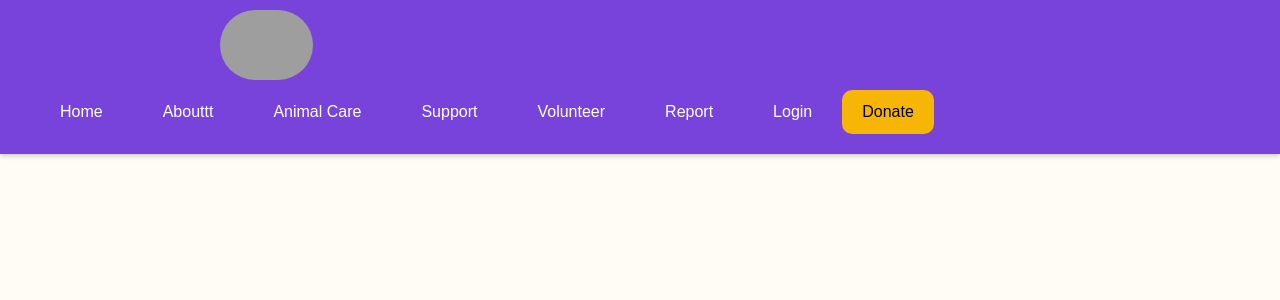
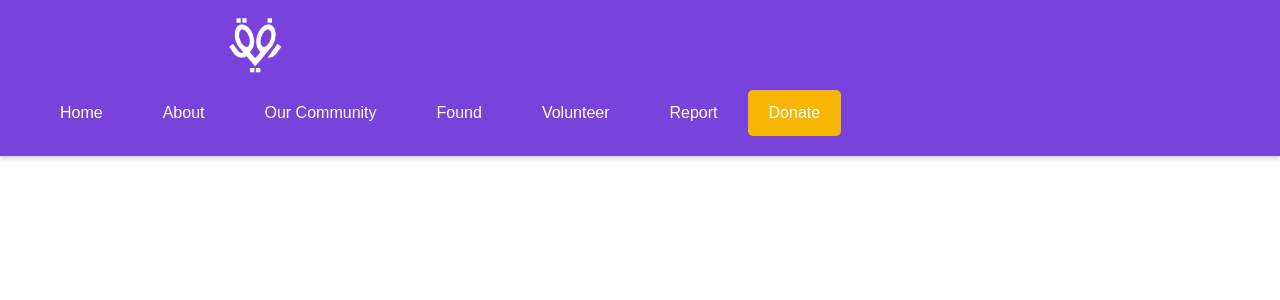
Before and after one commit to Web1-Teams/930am-grp3-repo, a React (Create React App) app: page / in a window 1280 px wide. Shown: the top 300 px of the page. Built offline with nearby package versions, Linux system fonts and the light colour scheme; grey boxes are pictures that could not be loaded.

Commit message:
add react

```diff
--- a/src/components/Card.js
+++ b/src/components/Card.js
@@ -6,7 +6,6 @@ const Card=()=>{
     <div className="card-body">
         <h5 className="card-title">Card title</h5>
         <p className="card-text">Some quick example text to build on the card title and make up the bulk of the card's content.</p>
-        <a href="#" class="btn btn-primary">Go somewhere</a>
         </div>
 </div>
     )
--- a/src/components/Nav.js
+++ b/src/components/Nav.js
@@ -1,5 +1,5 @@
 //import
-import logo from "../assests/images/Picsart_24-12-11_00-26-28-373.jpg";
+import logo from "../assest/icons/images/Picsart_24-12-11_00-26-28-373.jpg"
 import '../styles/nav.css';
 //function
 const Nav=()=>{
@@ -12,24 +12,23 @@ const Nav=()=>{
                 </div>
                 <ul className="navigation">
                     <li className="menu-item-10"><a title="Home" href="home.html">Home</a></li>
-                    <li className="menu-item-11"><a title="About" href="..//page 5/about.html">Abouttt</a>
+                    <li className="menu-item-11"><a title="About" href="..//page 5/about.html">About</a>
                         <ul role="menu" className="submenu">
                             <li className="menu-item menu-item-type-post_type menu-item-object-page menu-item-1"><a href="..//page 5/leadership.html">Contact Us</a></li>
                         </ul>
                     </li>
-                    <li className="menu-item-12"><a title="Animal Care" href="home.html">Animal Care</a>
+                    <li className="menu-item-12"><a title="Animal Care" href="..//page 3/community.html">Our Community</a>
                         <ul role="menu" className="submenu">
-                            <li className="menu-item menu-item-type-post_type menu-item-object-page menu-item-2"><a href="home.html">Advice</a></li>
-                            <li className="menu-item menu-item-type-post_type menu-item-object-page menu-item-3"><a href="home.html">Health</a></li>
-                            <li className="menu-item menu-item-type-post_type menu-item-object-page menu-item-4"><a href="home.html">Articles</a></li>
+                            <li className="menu-item menu-item-type-post_type menu-item-object-page menu-item-2"><a href="..//page 3/community.html">Login</a></li>
+                            <li className="menu-item menu-item-type-post_type menu-item-object-page menu-item-3"><a href="..//page 3/community.html">Articles</a></li>
+                            <li className="menu-item menu-item-type-post_type menu-item-object-page menu-item-4"><a href="..//page 3/community.html">Questions</a></li>
                         </ul>
                     </li>
-                    <li className="menu-item-13"><a title="Support" href="home.html">Support</a></li>
-                    <li className="menu-item-14"><a title="Volunteer" href="home.html">Volunteer</a></li>
+                    <li className="menu-item-13"><a title="Support" href="..//page 4/resuce.html">Found</a></li>
+                    <li className="menu-item-14"><a title="Volunteer" href="..//page 6/volunter.html">Volunteer</a></li>
                     <li className="menu-item-15"><a title="Report" href="home.html">Report</a></li>
-                    <li className="menu-item-16"><a title="Login" href="home.html">Login</a></li>
-                    <button className="Donate">
-                        <span>Donate</span>
+                    <button className="Donatee">
+                        <a href="..//page 6/donate.html"><span>Donate</span></a>
                     </button>
                 </ul>
             </div>
--- a/src/styles/nav.css
+++ b/src/styles/nav.css
@@ -5,7 +5,7 @@ body{
     align-items: center;
     flex-direction: column;
     padding: 50px;
-    background-color: #FFFBF5;
+    background-color: #ffffff;
 }
 .navbar {
     display: flex;
@@ -58,7 +58,7 @@ body{
     position: absolute;
     top: 100%;
     left: 0;
-    background-color: #FFFBF5;
+    background-color: #ffffff;
     list-style: none;
     padding: 0;
     margin: 0;
@@ -84,18 +84,18 @@ body{
     border-radius: 10px;
 }
 
-button.Donate {
+.Donatee{
     margin-right: 300px;
     background-color: #f7b605;
-    color: rgb(0, 0, 0);
+    color: rgb(255, 255, 255);
     border: none;
-    padding: 10px 20px;
+    padding: 1px;
     font-size: 16px;
     cursor: pointer;
     transition: background-color 0.3s;
-    border-radius: 10px;
+    border-radius: 5px;
 }
 
-button.Donate:hover {
-    color: #ffffff;
+.Donatee:hover {
+    color: #000000;
 }
```
Also changed, not shown: src/assest/icons/images/Picsart_24-12-11_00-26-28-373.jpg (renamed from public/final/page 1/Picsart_24-12-11_00-26-28-373.jpg).
